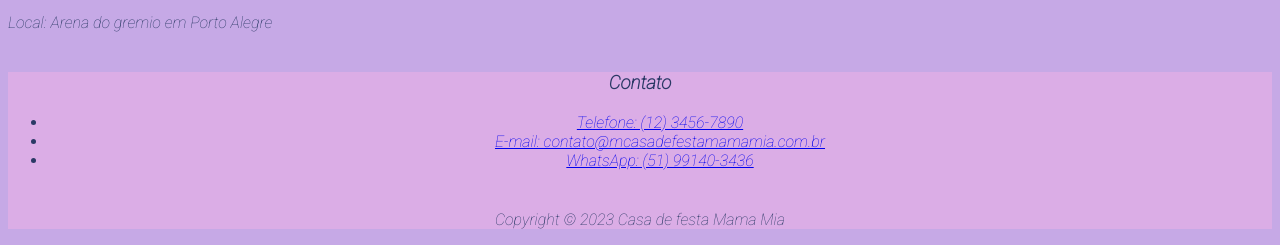
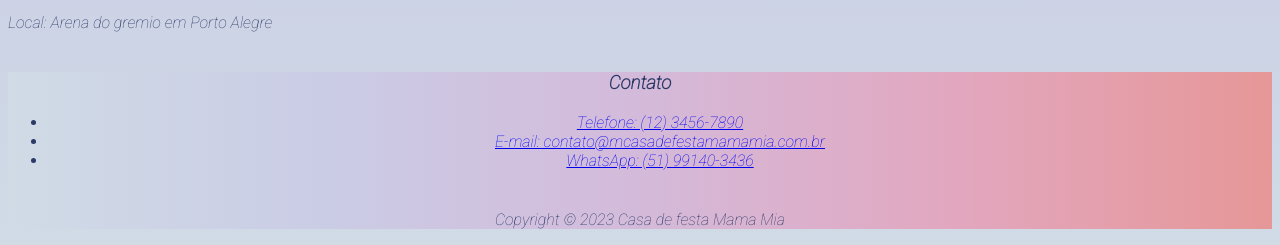
Before and after one commit to Rafaelatavaress/ADA-project--html-css-, a plain HTML site: page index.html in a window 1280 px wide. Shown: the part 1554-1799 px from the top of the page. Drawn offline with Linux system fonts and the light colour scheme.

Commit message:
Update style.css
new background

```diff
--- a/style.css
+++ b/style.css
@@ -1,5 +1,5 @@
 body{
-    background-color: #C6A9E6;
+    background-image: linear-gradient(to bottom, #e69797, #e2a7bf, #d4bada, #cacce5, #d0dbe6);
 }
 .foto{
     width:30%;
@@ -16,7 +16,7 @@ p{
 
 }
 .rodape{
-    background-color: #DBADE6;
+    background-image: linear-gradient(to left, #e69797, #e2a7bf, #d4bada, #cacce5, #d0dbe6);
 }
 .contato, .direitos{
     margin-top: 40px;
```
